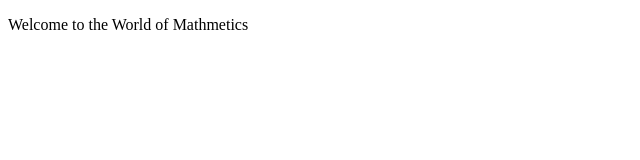
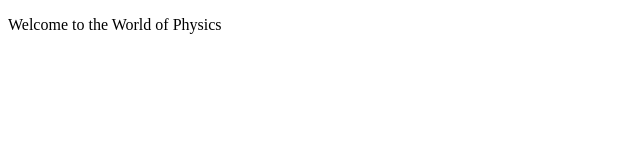
Before and after one commit to deysocal/SecJS, a plain HTML site: page index.html in a window 1280 px wide. Shown: the full height of the page, 0-640 px from the left. Drawn offline with Linux system fonts and the light colour scheme.

Commit message:
Git 4th comment

```diff
--- a/index.html
+++ b/index.html
@@ -6,7 +6,7 @@
     <title>Document</title>
 </head>
 <body>
-    <p>Welcome to the World of Mathmetics</p>
+    <p>Welcome to the World of Physics</p>
     <script src="Maths.js">
 
     </script>
```
